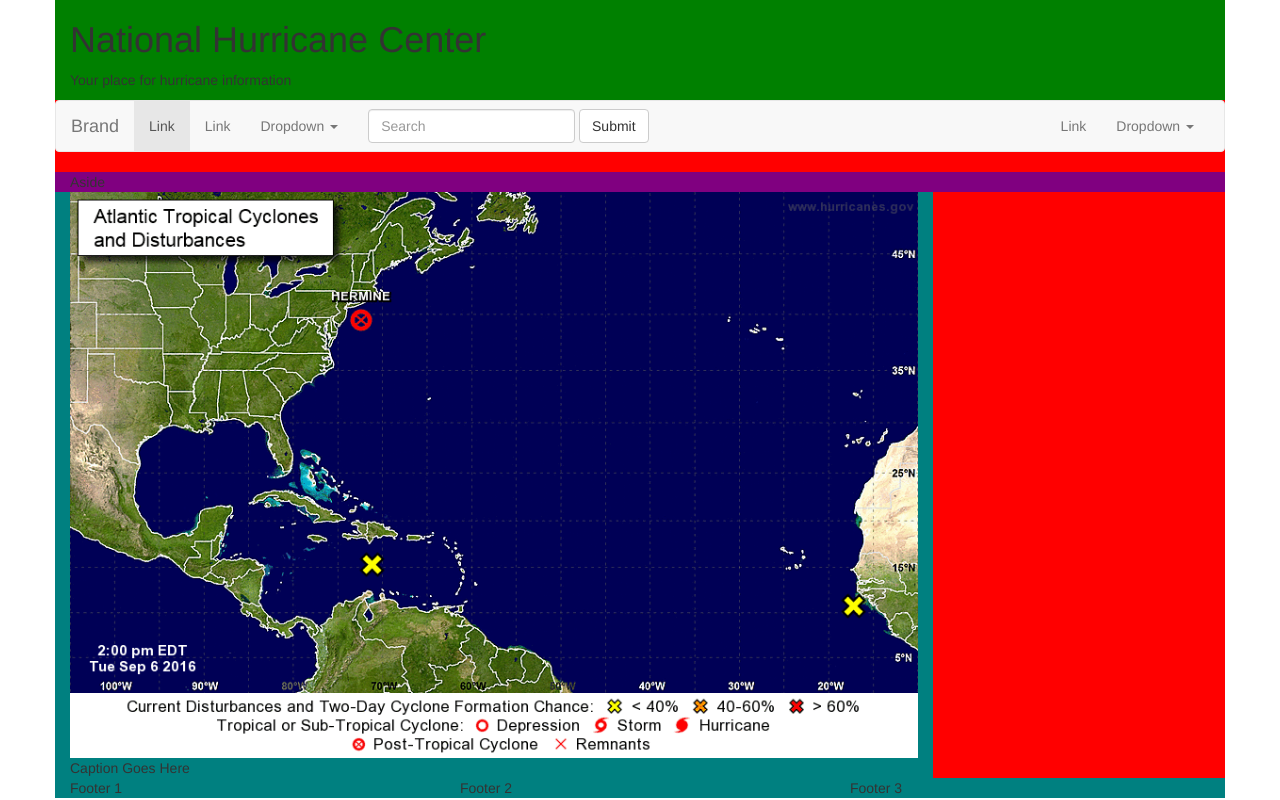
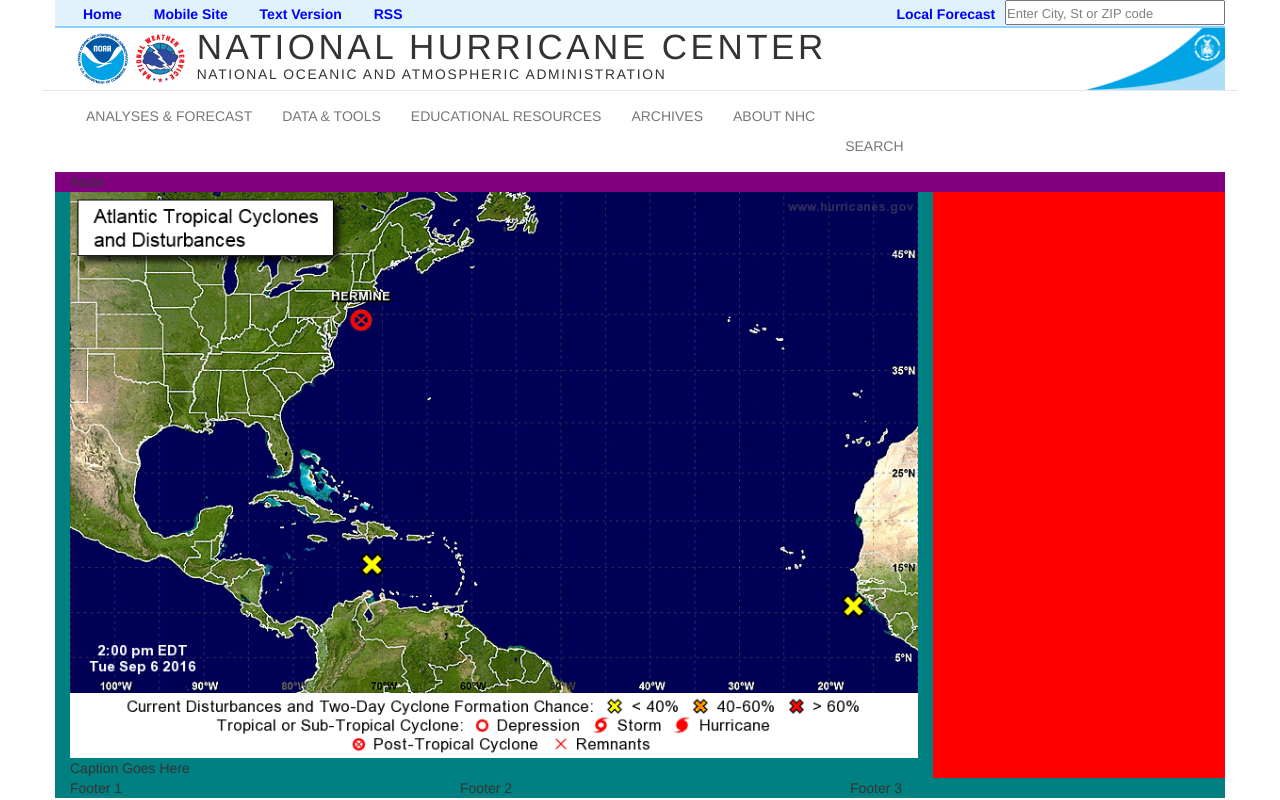
Before and after one commit to cobaze/bootstrap-demo, a plain HTML site: page index.html in a window 1280 px wide. Drawn offline with nearby package versions, Linux system fonts and the light colour scheme.

Commit message:
Stop Here

```diff
--- a/css/main.css
+++ b/css/main.css
@@ -1,9 +1,10 @@
+*{
+	margin: 0;
+	padding: 0;
+}
+
 .red{
 	background-color: red;
-}
-
-.green{
-	background-color: green;
 }
 
 .purple{
@@ -20,6 +21,152 @@
 
 /* Real Stuff */
 
+.first, .second{
+	clear: both;
+}
+
 figure img{
 	max-width: 100%;
 }
+
+header.green{
+	background-color: white;
+	padding-right: 0px !important;
+    padding-left: 0px !important;
+}
+
+div.top-header{
+	background-color: #e0f3fd;
+	border-bottom: solid #91cfff .2em;
+	height: 2em;
+}
+
+div.top-header p{
+	float: right;
+	margin: 0.3em 0.7em 0 0;
+	font-weight: bold;
+	color: blue;
+
+}
+
+div.top-header p a{
+	color: blue;
+
+}
+
+#top-search{
+	float: right;
+	padding-top: 0.2em;
+
+}
+
+#top-search, value{
+	color: gray;
+	font-size: small;
+
+}
+
+div.top-header ul{
+	list-style: none;
+	float: left;
+	padding-top: 0.3em;
+	margin-bottom: 0;
+}
+
+div.top-header ul li{
+	display: inline-block;
+	color: blue;
+	font-weight: bold;
+	margin-right: 2em;
+}
+
+div.top-header ul li:first-child{
+	margin-left: 2em;
+}
+
+div.top-header ul li a{
+	color: blue;
+}
+
+div.header-imgs{
+	float: left;
+	padding-left: 1.5em;
+	padding-right: 0.7em;
+}
+
+div.header-text{
+	float: left;
+}
+
+div.header-text h1, h2{
+	margin: 0;
+    padding: 0;
+}
+
+div.header-text h1{
+	font-size: 2.5em;
+    font-weight: 400;
+    letter-spacing: 0.1em;
+}
+
+div.header-text h2{
+	font-size: 0.99em;
+	letter-spacing: 0.12em;
+    font-weight: 300;
+}
+
+img.right-logo{
+	float: right;
+	width: 10em;
+}
+
+.img-txt{
+	height: 4.4em;
+	clear: both;
+}
+
+nav.main-nav{
+	background-color: transparent;
+    border-color: transparent;
+    border-top:1px solid #e7e7e7;
+}
+
+.navbar-brand{
+	display: none;
+}
+
+.navbar{
+	margin-bottom: 0;
+}
+
+
+/* Small devices (tablets, 768px and up) */
+@media only screen and (max-width: 40em) {
+
+	div.top-header{
+		display: none !important;
+	}
+
+	div.img-txt{
+		display: none;
+	}
+
+	.navbar-brand{
+		font-size: 1em;
+		font-weight: bold;
+		display: block;
+		padding: 25px 35px;
+	}
+
+	.navbar-toggle {
+	    margin-top: 1em;
+	    margin-right: 2em;
+	    margin-bottom: 1em;
+    }
+
+    .navbar{
+	    margin-bottom: 0;
+    }
+
+
+}
--- a/index.html
+++ b/index.html
@@ -10,16 +10,34 @@
 <body>
 
 	<div class="container red">
-		<div class="row">
+		<div class="row first">
 		    <header class="col-xs-12 green">
-		        <h1>National Hurricane Center</h1>
-		        <p>Your place for hurricane information</p>
-		    </header>
+			    <div class="top-header">
+			        <ul>
+			        	<li><a href="#">Home</a></li>
+			        	<li><a href="#">Mobile Site</a></li>
+			        	<li><a href="#">Text Version</a></li>
+			        	<li><a href="#">RSS</a></li>
+			        </ul>
+					<input type="text" id="top-search" name="top-search" size="25" value="Enter City, St or ZIP code" />
+					<p><a href="#">Local Forecast</a></p>
+		        </div>
+				<div class="img-txt">
+			        <div class="header-imgs">
+				        <img src="imgs/header-noaa.png" alt="header-noaa">
+				        <img src="imgs/header-nws.png" alt="header-nws">
 			        </div>
 
-		<!--<nav class="row">Navigation Goes Here</nav>-->
+			        <div class="header-text">
+				        <h1>NATIONAL HURRICANE CENTER</h1>
+				        <h2>NATIONAL OCEANIC AND ATMOSPHERIC ADMINISTRATION</h2>
+			        </div>
+
+					<img class="right-logo" src="imgs/header_doc.png" alt="header_doc">
+				</div>
+
 				<div class="row">
-			<nav class="navbar navbar-default">
+					<nav class="navbar navbar-default main-nav">
 						<div class="container-fluid">
 							<!-- Brand and toggle get grouped for better mobile display -->
 						    <div class="navbar-header">
@@ -29,33 +47,21 @@
 						        <span class="icon-bar"></span>
 						        <span class="icon-bar"></span>
 						      </button>
-				<a class="navbar-brand" href="#">Brand</a>
+						      <a class="navbar-brand" href="#">NATIONAL HURRICANE CENTER</a>
 						    </div>
 
 							<!-- Collect the nav links, forms, and other content for toggling -->
 							<div class="collapse navbar-collapse" id="bs-example-navbar-collapse-1">
 								<ul class="nav navbar-nav">
-				<li class="active"><a href="#">Link <span class="sr-only">(current)</span></a></li>
-				<li><a href="#">Link</a></li>
-				<li class="dropdown">
-				<a href="#" class="dropdown-toggle" data-toggle="dropdown" role="button" aria-haspopup="true" aria-expanded="false">Dropdown <span class="caret"></span></a>
-				<ul class="dropdown-menu">
-				<li><a href="#">Action</a></li>
-				<li><a href="#">Another action</a></li>
-				<li><a href="#">Something else here</a></li>
-				<li role="separator" class="divider"></li>
-				<li><a href="#">Separated link</a></li>
-				<li role="separator" class="divider"></li>
-				<li><a href="#">One more separated link</a></li>
+									<li><a href="#">ANALYSES & FORECAST<!--<span class="sr-only">(current)</span> --></a></li>
+									<li><a href="#">DATA & TOOLS</a></li>
+									<li><a href="#">EDUCATIONAL RESOURCES</a></li>
+									<li><a href="#">ARCHIVES</a></li>
+									<li><a href="#">ABOUT NHC<//a></li>
+									<li><a href="#">SEARCH</a></li>
 								</ul>
-				</li>
-				</ul>
-				<form class="navbar-form navbar-left">
-				<div class="form-group">
-				<input type="text" class="form-control" placeholder="Search">
-				</div>
-				<button type="submit" class="btn btn-default">Submit</button>
-				</form>
+
+<!--
 								<ul class="nav navbar-nav navbar-right">
 									<li><a href="#">Link</a></li>
 									<li class="dropdown">
@@ -69,13 +75,16 @@
 										</ul>
 									</li>
 								</ul>
+-->
 							</div><!-- /.navbar-collapse -->
 						</div><!-- /.container-fluid -->
 					</nav>
 
 				</div>
+		    </header>
+		</div>
 
-		<div class="row">
+		<div class="row first">
 			<aside class="col-xs-12 col-md purple">Aside</aside>
 			<figure class="col-xs-12 col-md-8 col-lg-9 teal">
 				<img src="imgs/map.png" alt="No Hurricanes">
```
Also changed, not shown: imgs/header-noaa.png (added), imgs/header-nws.png (added), imgs/header_doc.png (added), 1 other file. Lines whose indentation alone changed are shown as unchanged.
